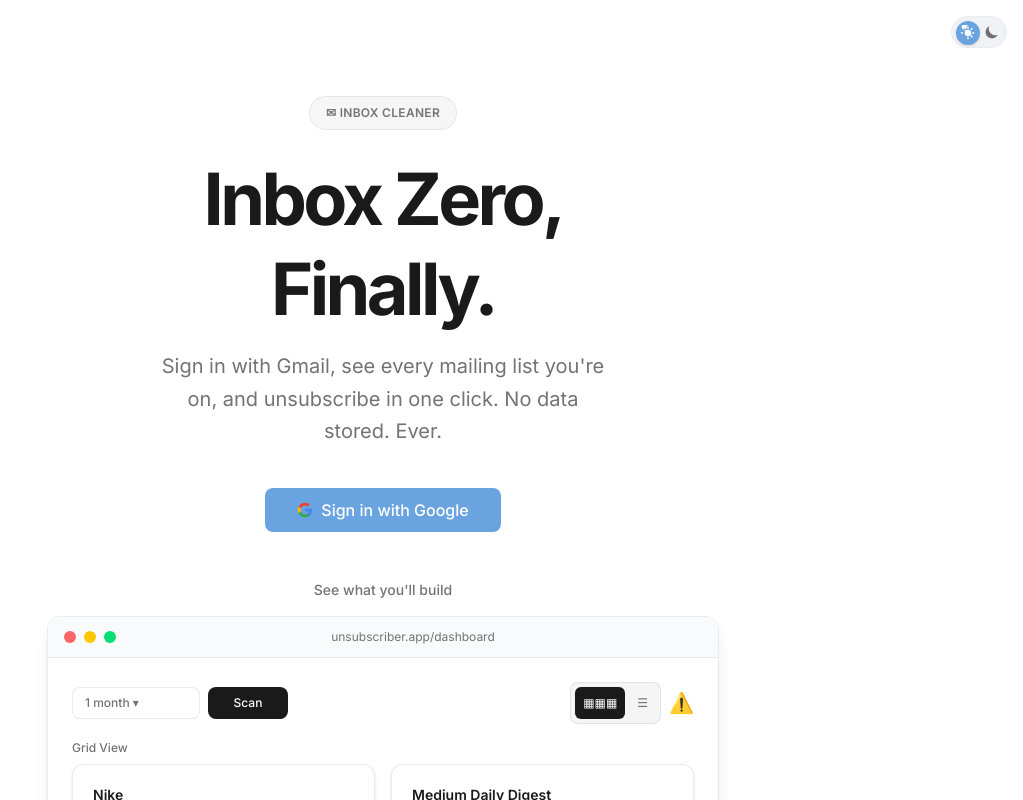
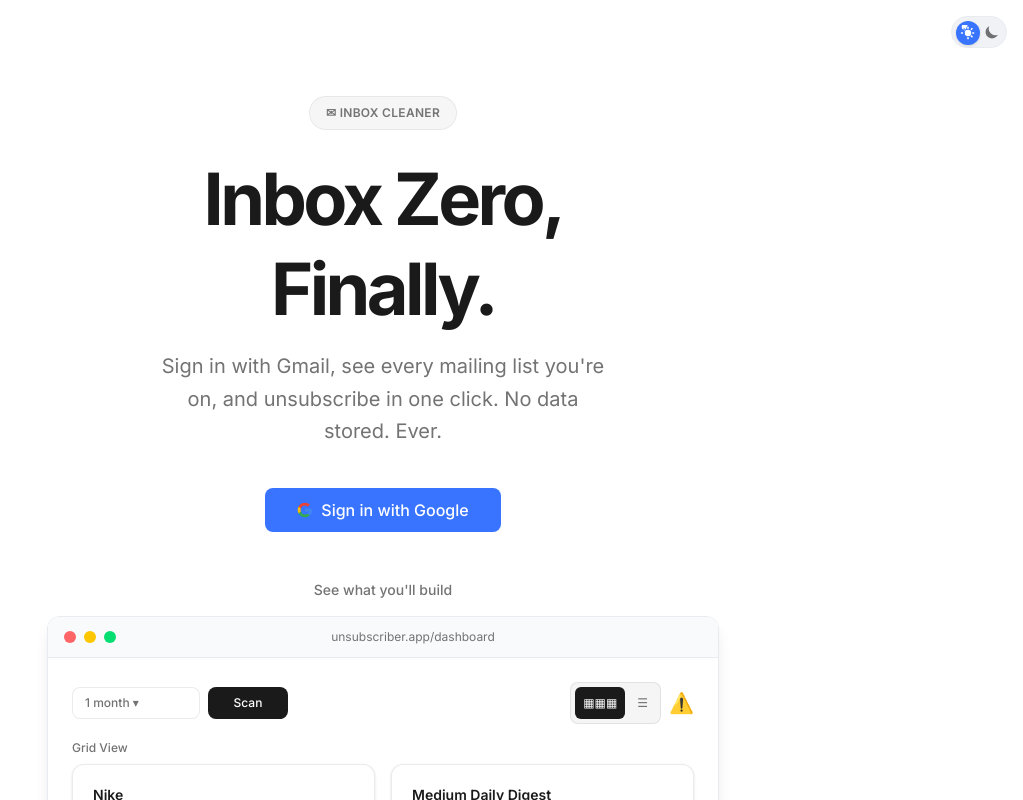
Before and after one commit to KensayS/Email_Unsubscriber, a Next.js app: page / in a window 1280 px wide. Shown: the top 800 px of the page, without its empty margins (257-1280 px from the left). Built offline with nearby package versions, Linux system fonts and the light colour scheme; no server answers.

Commit message:
refactor: update light mode blue to #3874ff
- Light mode accent: #6aa4e0 → #3874ff (brighter, more vibrant)
- Updated sidebar accent and ring colors to match
- Consistent blue across all light mode interactive elements

```diff
--- a/app/globals.css
+++ b/app/globals.css
@@ -74,12 +74,12 @@
   --secondary-foreground: #1a1a1a;
   --muted: #f0f2f5;
   --muted-foreground: #758696;
-  --accent: #6aa4e0;
+  --accent: #3874ff;
   --accent-foreground: #ffffff;
   --destructive: #dc2626;
   --border: #e8ecf1;
   --input: #f8fafb;
-  --ring: rgba(106, 164, 224, 0.1);
+  --ring: rgba(56, 116, 255, 0.1);
   --chart-1: #e5e5e5;
   --chart-2: #a3a3a3;
   --chart-3: #737373;
@@ -90,10 +90,10 @@
   --sidebar-foreground: #1a1a1a;
   --sidebar-primary: #1a1a1a;
   --sidebar-primary-foreground: #ffffff;
-  --sidebar-accent: #7bb3f5;
+  --sidebar-accent: #3874ff;
   --sidebar-accent-foreground: #ffffff;
   --sidebar-border: rgba(0, 0, 0, 0.08);
-  --sidebar-ring: rgba(123, 179, 245, 0.1);
+  --sidebar-ring: rgba(56, 116, 255, 0.1);
 }
 
 
```
